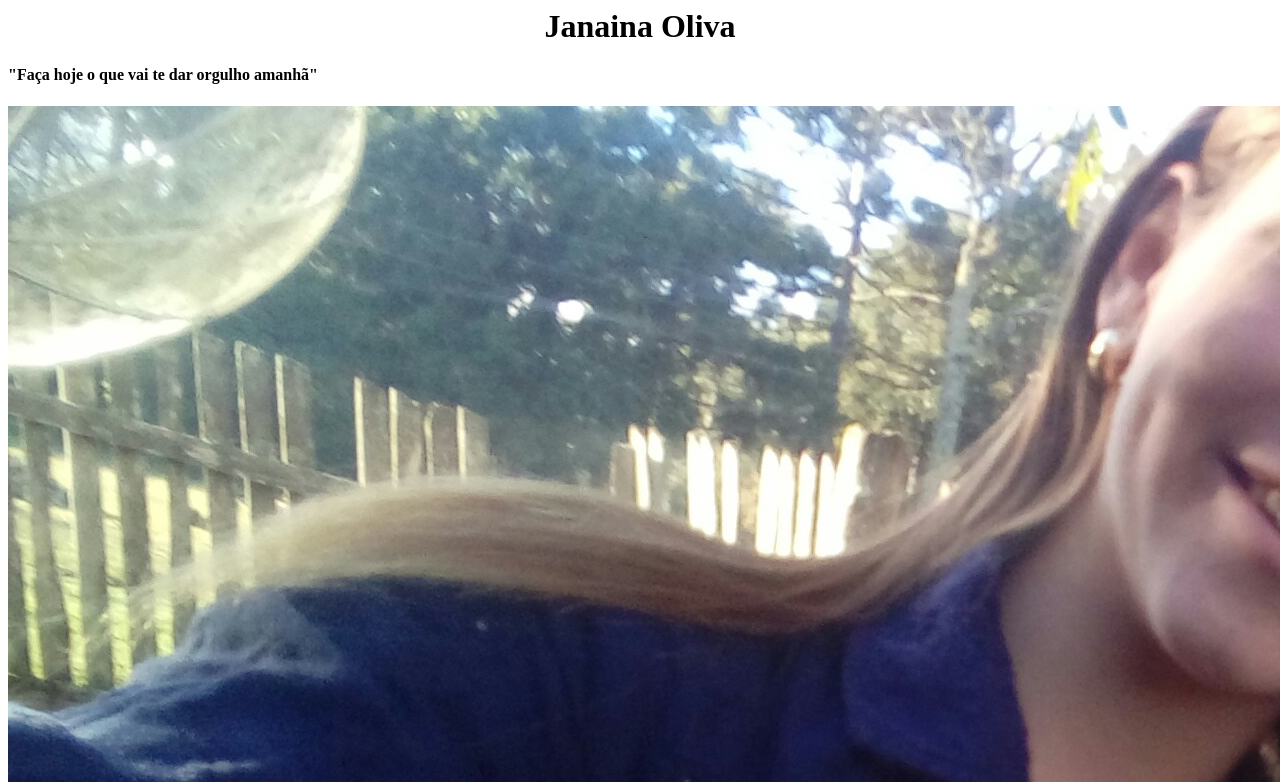
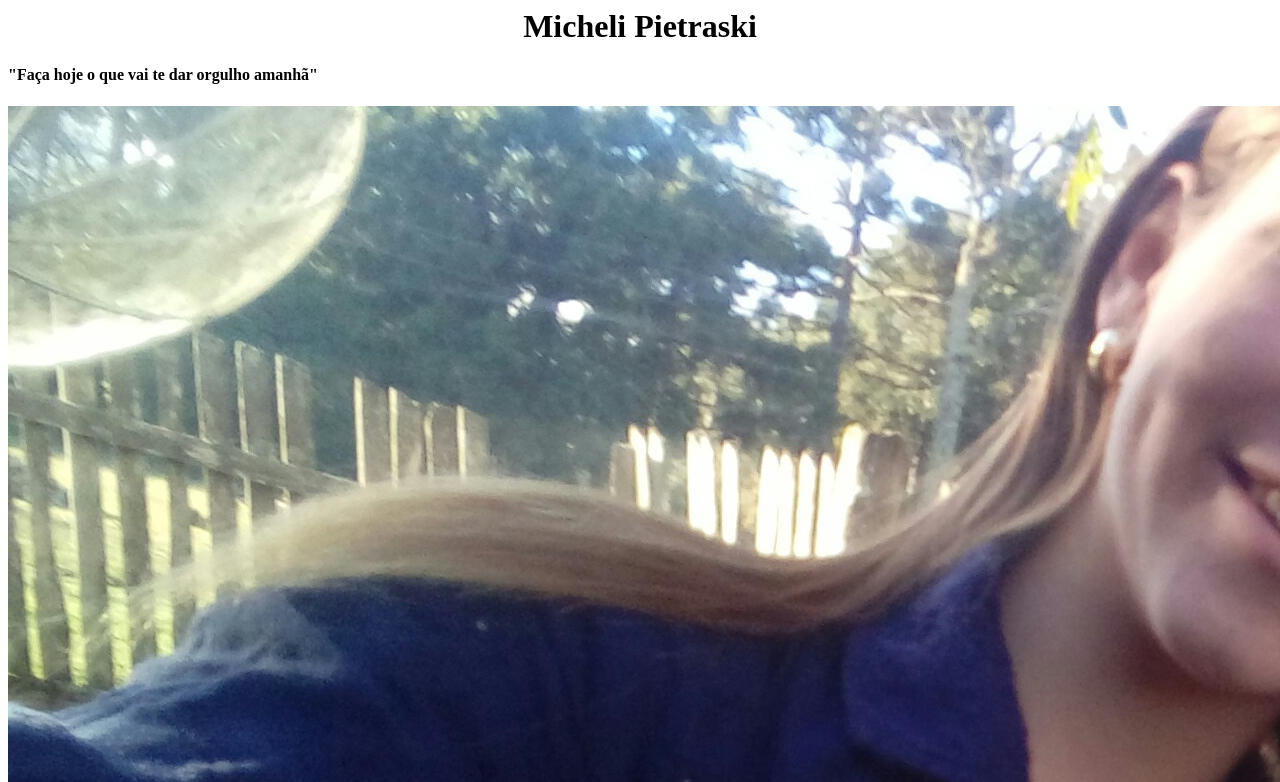
Before and after one commit to michelipietraski/textos, a plain HTML site: page index.html in a window 1280 px wide. Shown: the top 782 px of the page. Drawn offline with Linux system fonts and the light colour scheme.

Commit message:
Update index.html
fiz o texto com o codigos

```diff
--- a/index.html
+++ b/index.html
@@ -1,4 +1,4 @@
-<center><h1>Janaina Oliva</h1></center>
+<center><h1>Micheli Pietraski</h1></center>
 <h4> "Faça hoje o que vai te dar orgulho amanhã"</h4>
 <img src="micheli.jpg">
 <p>
```
